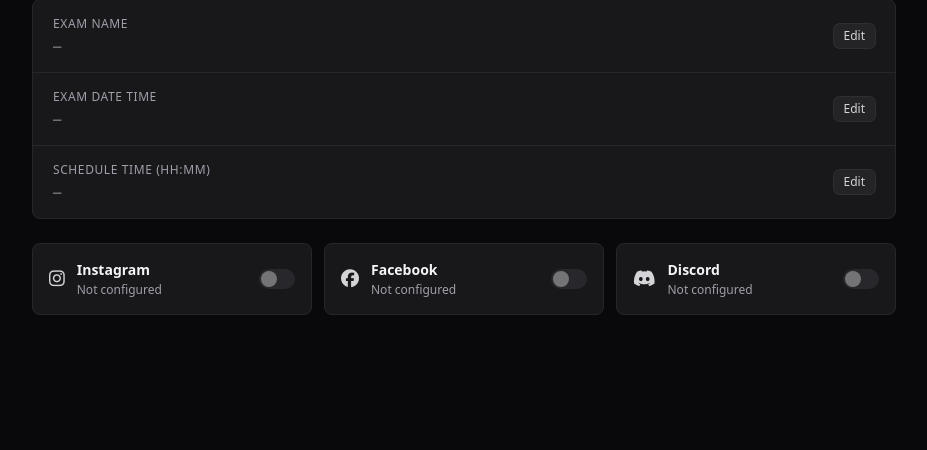
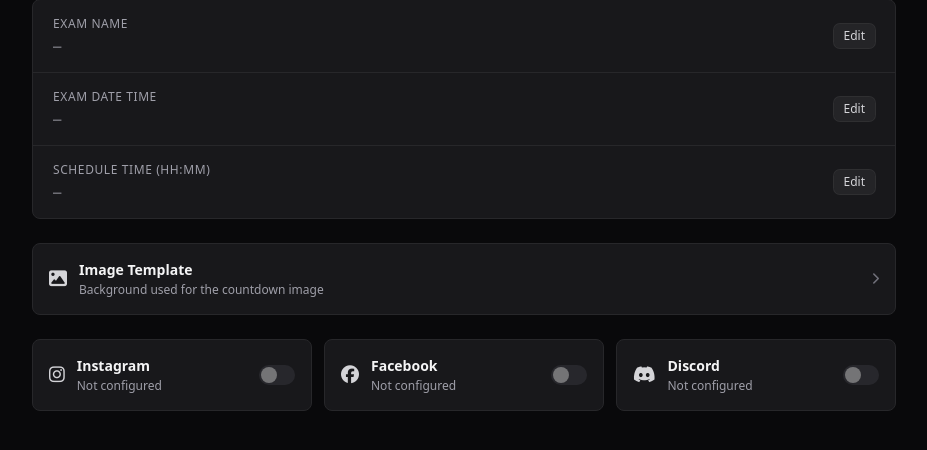
Before and after one commit to ycy-0510/exam-countdown, a FastAPI app: page /config in a window 1280 px wide. Shown: the part 156-606 px from the top of the page, without its empty margins (176-1103 px from the left). Run offline with FastAPI, Linux system fonts and the light colour scheme.

Commit message:
feat: implement template management for countdown images with upload and preview functionality

```diff
--- a/src/web/app.py
+++ b/src/web/app.py
@@ -36,8 +36,10 @@ from .routes.config import router as config_router
 from .routes.logs import router as logs_router
 from .routes.test import router as test_router
 from .routes.output import router as output_router
+from .routes.template import router as template_router
 
 app.include_router(config_router)
 app.include_router(logs_router)
 app.include_router(test_router)
 app.include_router(output_router)
+app.include_router(template_router)
--- a/src/web/routes/config.py
+++ b/src/web/routes/config.py
@@ -17,6 +17,7 @@ from .. import scheduler
 from core.ig_publisher import test_instagram
 from core.fb_publisher import test_facebook
 from core.discord_publisher import test_discord
+from core.image_generator import PALETTE
 
 router = APIRouter(prefix="/config", tags=["config"])
 
@@ -72,6 +73,7 @@ async def show_config(request: Request):
             "general_fields": GENERAL_FIELDS,
             "platforms": platforms_state,
             "values": values,
+            "palette": PALETTE,
             "now": int(time.time()),
         },
     )
--- /dev/null
+++ b/src/web/routes/template.py
@@ -0,0 +1,75 @@
+from pathlib import Path
+from fastapi import APIRouter, UploadFile, File
+from fastapi.responses import Response, FileResponse
+from core.image_generator import generate_countdown_image
+from PIL import Image
+
+router = APIRouter(prefix="/config/template", tags=["config", "template"])
+
+ASSETS_DIR = (Path(__file__).resolve().parent.parent.parent / "assets").resolve()
+
+
+@router.get("/preview", response_class=Response)
+def get_template_preview():
+    font_path = ASSETS_DIR / "arialroundedmtbold.ttf"
+    # Get jpeg or png (etx: jpeg, jpg, png)
+    current_bg: str | None = None
+    for ext in ["jpeg", "jpg", "png"]:
+        current_path = ASSETS_DIR / f"current.{ext}"
+        if current_path.exists():
+            current_bg = str(current_path)
+            break
+    templateByte = generate_countdown_image(
+        days_left=987, bg_path=current_bg, font_path=str(font_path)
+    )
+    return Response(content=templateByte.getvalue(), media_type="image/jpeg")
+
+
+@router.get("/current", response_class=FileResponse)
+def get_current_template():
+    # Get jpeg or png (etx: jpeg, jpg, png)
+    for ext in ["jpeg", "jpg", "png"]:
+        current_path = ASSETS_DIR / f"current.{ext}"
+        if current_path.exists():
+            return FileResponse(path=current_path, media_type=f"image/{ext}")
+
+    return Response(content="No template image found", status_code=404)
+
+
+@router.post("")
+def upload_current(uploaded_file: UploadFile = File(...)):
+    if uploaded_file.filename is None:
+        return Response(content="No file uploaded", status_code=400)
+    if uploaded_file.size is None or uploaded_file.size == 0:
+        return Response(content="Uploaded file is empty", status_code=400)
+    if uploaded_file.size > 5 * 1024 * 1024:  # Limit file size to 5MB
+        return Response(content="Uploaded file is too large (max 5MB)", status_code=400)
+
+    ext = uploaded_file.filename.split(".")[-1].lower()
+
+    if ext not in ["jpeg", "jpg", "png"]:
+        return Response(
+            content="Invalid file type. Only jpeg, jpg, png allowed.", status_code=400
+        )
+
+    # Verify with PIL (verify() invalidates the image, so reopen for saving)
+    try:
+        Image.open(uploaded_file.file).verify()
+        uploaded_file.file.seek(0)
+        image = Image.open(uploaded_file.file)
+        if image.mode != "RGB":
+            image = image.convert("RGB")
+    except Exception:
+        return Response(content="Uploaded file is not a valid image.", status_code=400)
+
+    # Remove existing current.* files
+    for existing_ext in ["jpeg", "jpg", "png"]:
+        existing_path = ASSETS_DIR / f"current.{existing_ext}"
+        if existing_path.exists():
+            existing_path.unlink()
+
+    save_ext = "jpg" if ext in ("jpg", "jpeg") else "png"
+    save_format = "JPEG" if save_ext == "jpg" else "PNG"
+    save_path = ASSETS_DIR / f"current.{save_ext}"
+    image.save(save_path, save_format)
+    return Response(content="Template image uploaded successfully", status_code=200)
--- a/src/web/static/config.js
+++ b/src/web/static/config.js
@@ -166,3 +166,71 @@ modalTest.addEventListener('click', async () => {
 document.querySelectorAll('[data-platform-card]').forEach(card => {
     card.addEventListener('click', () => openModal(card.dataset.platform));
 });
+
+// Template modal
+const templateModal = document.getElementById('template-modal');
+const templateCard = document.getElementById('template-card');
+const templateFile = document.getElementById('template-file');
+const templateUploadBtn = document.getElementById('template-upload-btn');
+const templateResult = document.getElementById('template-result');
+
+templateCard.addEventListener('click', () => templateModal.showModal());
+templateModal.querySelectorAll('[data-template-close]').forEach(b =>
+    b.addEventListener('click', () => templateModal.close())
+);
+
+function showTemplateResult(success, message) {
+    templateResult.classList.remove('hidden');
+    const color = success === true ? 'text-emerald-400' : success === false ? 'text-rose-400' : 'text-zinc-400';
+    const icon = success === true
+        ? '<i class="fa-solid fa-circle-check"></i> '
+        : success === false ? '<i class="fa-solid fa-circle-xmark"></i> ' : '';
+    templateResult.className = `text-xs ${color} font-medium`;
+    templateResult.innerHTML = icon;
+    templateResult.appendChild(document.createTextNode(message));
+}
+
+templateFile.addEventListener('change', () => {
+    templateUploadBtn.disabled = !templateFile.files.length;
+    templateResult.classList.add('hidden');
+});
+
+// Color palette copy
+document.querySelectorAll('[data-copy-color]').forEach(btn => {
+    btn.addEventListener('click', async () => {
+        const hex = btn.dataset.copyColor;
+        const icon = btn.querySelector('i');
+        try {
+            await navigator.clipboard.writeText(hex);
+            const prev = icon.className;
+            icon.className = 'fa-solid fa-check text-[10px] text-emerald-400';
+            setTimeout(() => { icon.className = prev; }, 1000);
+        } catch (e) {
+            alert(`Copy failed: ${e.message}`);
+        }
+    });
+});
+
+templateUploadBtn.addEventListener('click', async () => {
+    if (!templateFile.files.length) return;
+    const formData = new FormData();
+    formData.append('uploaded_file', templateFile.files[0]);
+
+    showTemplateResult(null, 'Uploading…');
+    templateUploadBtn.disabled = true;
+
+    try {
+        const res = await fetch('/config/template', { method: 'POST', body: formData });
+        if (res.ok) {
+            showTemplateResult(true, 'Uploaded successfully. Reloading…');
+            setTimeout(() => location.reload(), 800);
+        } else {
+            const text = await res.text();
+            showTemplateResult(false, text || `Upload failed (${res.status})`);
+            templateUploadBtn.disabled = false;
+        }
+    } catch (e) {
+        showTemplateResult(false, `Upload failed: ${e.message}`);
+        templateUploadBtn.disabled = false;
+    }
+});
--- a/src/web/templates/config.html
+++ b/src/web/templates/config.html
@@ -40,6 +40,17 @@
             data-edit-btn>Edit</button>
     </div>
     {% endfor %}
+</section>
+
+<!-- card-template -->
+<section class="bg-zinc-900 rounded-lg border border-zinc-800 p-4 flex items-center gap-3
+                hover:border-zinc-700 cursor-pointer transition mb-6" id="template-card">
+    <i class="fa-solid fa-image text-lg text-zinc-300"></i>
+    <div class="flex-1 min-w-0">
+        <div class="text-sm font-semibold text-zinc-100">Image Template</div>
+        <div class="text-xs text-zinc-400 mt-0.5">Background used for the countdown image</div>
+    </div>
+    <i class="fa-solid fa-chevron-right text-xs text-zinc-500"></i>
 </section>
 
 <!-- card-platform -->
@@ -97,6 +108,84 @@
     </div>
 </dialog>
 
+<!-- template modal -->
+<dialog id="template-modal"
+    class="bg-zinc-900 text-zinc-200 rounded-lg border border-zinc-800 p-0 backdrop:bg-black/40 backdrop:backdrop-blur-sm w-full max-w-lg m-auto inset-0">
+    <div class="p-5 border-b border-zinc-800 flex items-center justify-between">
+        <div class="flex items-center gap-3">
+            <i class="fa-solid fa-image text-lg text-sky-400"></i>
+            <h2 class="text-sm font-semibold text-sky-400">Image Template</h2>
+        </div>
+        <button type="button" class="text-zinc-400 hover:text-zinc-200" data-template-close>
+            <i class="fa-solid fa-xmark"></i>
+        </button>
+    </div>
+
+    <div class="p-5 space-y-5">
+        <!-- Preview block -->
+        <div>
+            <div class="flex items-center justify-between mb-2">
+                <div class="text-xs font-medium text-zinc-400 uppercase tracking-wider">Current template</div>
+                <a href="/config/template/preview?{{ now }}" download="template-preview.jpg"
+                    class="text-xs px-2.5 py-1 rounded-md bg-zinc-100/5 text-zinc-300 ring-1 ring-zinc-100/10 hover:bg-zinc-100/10 transition inline-flex items-center gap-1.5">
+                    <i class="fa-solid fa-download"></i> Preview with text
+                </a>
+            </div>
+            <div class="bg-zinc-950 rounded-md border border-zinc-800 p-2 flex items-center justify-center">
+                <img id="template-current-img" src="/config/template/current?{{ now }}"
+                    alt="current template"
+                    class="max-h-64 rounded"
+                    onerror="this.outerHTML='<span class=\'text-xs text-zinc-500 italic py-8\'>No template uploaded yet</span>'" />
+            </div>
+            <p class="text-[11px] text-zinc-500 mt-2 leading-relaxed">
+                Download the preview to see where the countdown number and date will be drawn over your image.
+            </p>
+        </div>
+
+        <!-- Color palette -->
+        <div class="border-t border-zinc-800 pt-5">
+            <div class="text-xs font-medium text-zinc-400 uppercase tracking-wider mb-2">Color palette</div>
+            <p class="text-[11px] text-zinc-500 mb-3 leading-relaxed">
+                Use these colors when designing your template so it matches the rendered text.
+            </p>
+            <div class="flex flex-wrap gap-2">
+                {% for c in palette %}
+                <button type="button" data-copy-color="{{ c.hex }}" title="{{ c.desc }}"
+                    class="inline-flex items-center gap-2 pl-1.5 pr-2 py-1 rounded-lg bg-zinc-950 border border-zinc-800 hover:border-zinc-700 transition group">
+                    <span class="w-4 h-4 rounded-full shrink-0 border border-zinc-700"
+                        style="background:{{ c.hex }}"></span>
+                    <span class="text-[11px] text-zinc-300 font-mono">{{ c.hex }}</span>
+                    <i class="fa-regular fa-copy text-[10px] text-zinc-500 group-hover:text-zinc-300"></i>
+                </button>
+                {% endfor %}
+            </div>
+        </div>
+
+        <!-- Upload block -->
+        <div class="border-t border-zinc-800 pt-5">
+            <div class="text-xs font-medium text-zinc-400 uppercase tracking-wider mb-2">Upload new template</div>
+            <input type="file" id="template-file" accept="image/png,image/jpeg"
+                class="block w-full text-xs text-zinc-300
+                       file:mr-3 file:py-1.5 file:px-3 file:rounded-md file:border-0
+                       file:text-xs file:font-medium
+                       file:bg-zinc-100/5 file:text-zinc-300 file:ring-1 file:ring-zinc-100/10
+                       hover:file:bg-zinc-100/10 file:transition file:cursor-pointer" />
+            <p class="text-[11px] text-zinc-500 mt-2">PNG or JPEG. Recommended 1080 × 1350.</p>
+        </div>
+
+        <div class="text-xs hidden" id="template-result"></div>
+    </div>
+
+    <div class="p-5 border-t border-zinc-800 flex items-center justify-end gap-2">
+        <button type="button" class="text-xs px-2.5 py-1.5 rounded-md text-zinc-400 hover:text-zinc-300"
+            data-template-close>Cancel</button>
+        <button type="button" id="template-upload-btn" disabled
+            class="text-xs px-3 py-1.5 rounded-md bg-sky-500/10 text-sky-300 ring-1 ring-sky-500/20 hover:bg-sky-500/15 transition disabled:opacity-40 disabled:hover:bg-sky-500/10 disabled:cursor-not-allowed">
+            Upload
+        </button>
+    </div>
+</dialog>
+
 <script id="platform-fields-data" type="application/json">
 {
 {% for p in platforms %}
```
Also changed, not shown: src/core/image_generator.py (+64 -25 lines), src/core/job.py (+10 -6 lines), src/assets/116.png (deleted), src/assets/116CAP.001.png (deleted), src/assets/current.png (added).
